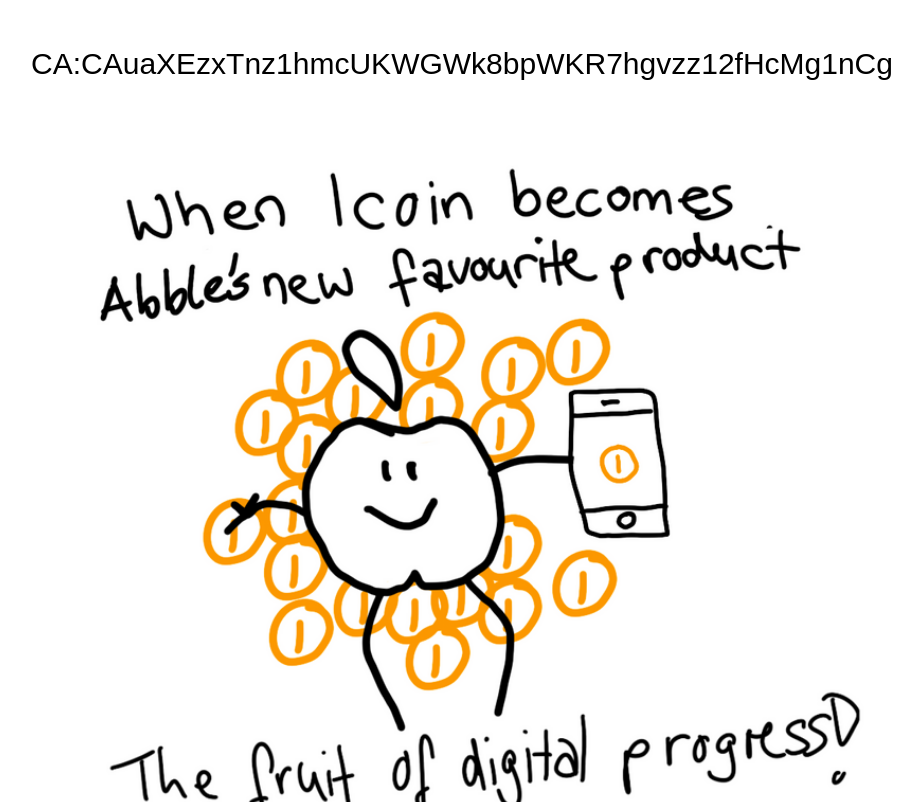
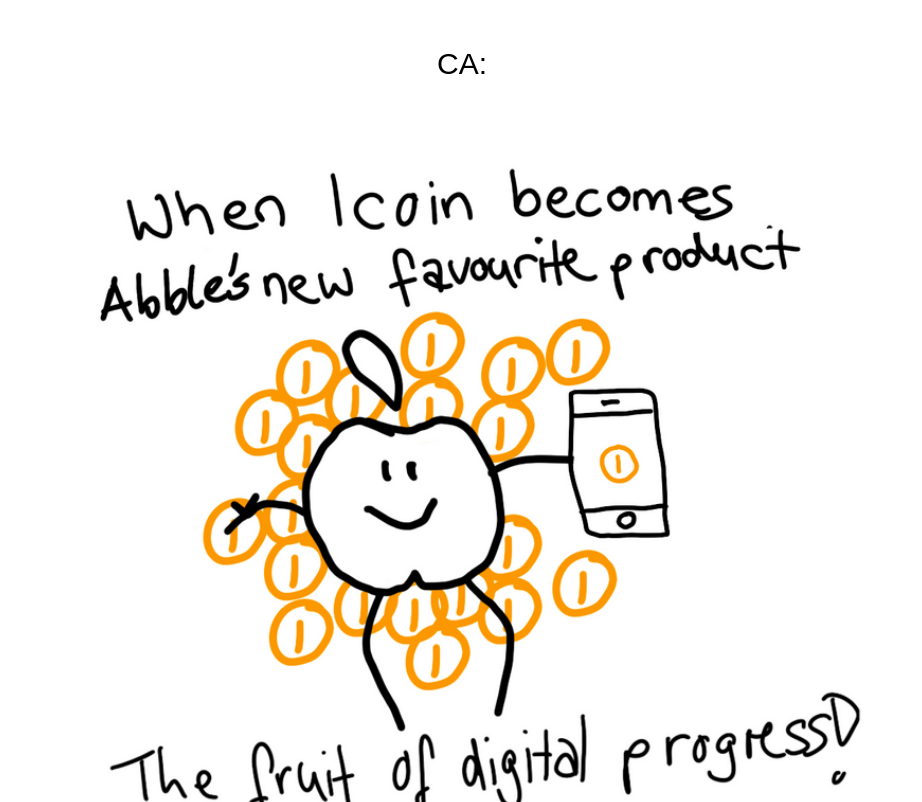
Before and after one commit to mmototu/Icoinsol, a plain HTML site: page index.html in a window 1280 px wide. Shown: the part 1024-1826 px from the top of the page, without its empty margins (178-1100 px from the left). Drawn offline with Linux system fonts and the light colour scheme.

Commit message:
Update index.html

```diff
--- a/index.html
+++ b/index.html
@@ -27,7 +27,7 @@
       <a href="https://t.me/icoinsol">
         <img class="Telegram" src="Telegram.jpg">
       </a>
-      <p class="CA">CA:CAuaXEzxTnz1hmcUKWGWk8bpWKR7hgvzz12fHcMg1nCg</p>
+      <p class="CA">CA:</p>
       <img class="P1" src="P1.png">
       <img class="P3" src="P3.png">
       <img class="P2" src="P2.jpg">
```
